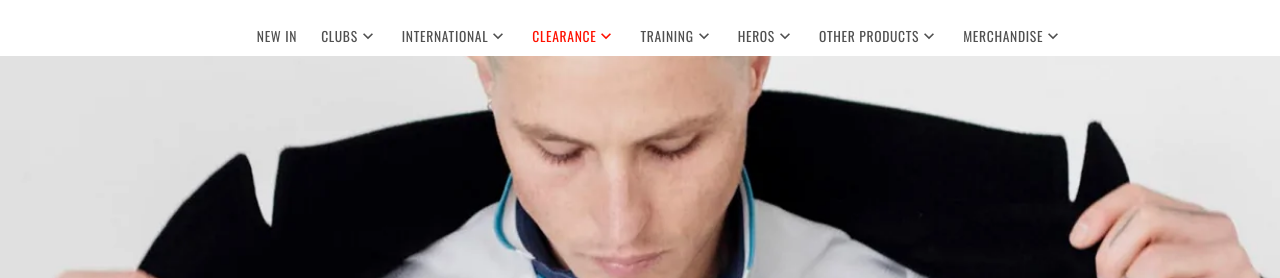
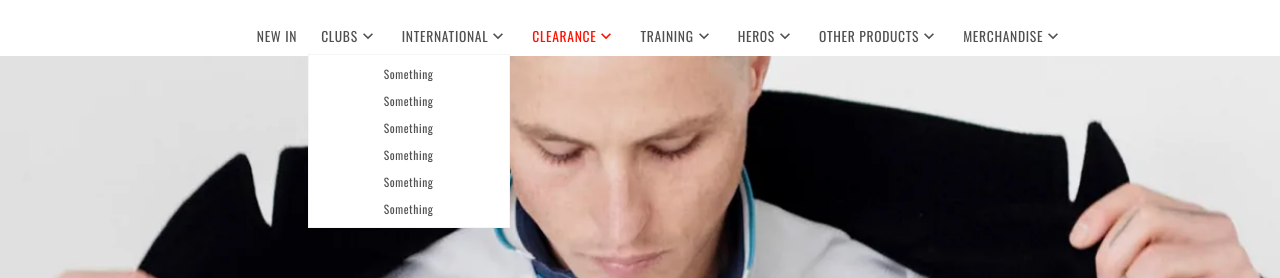
Before and after one commit to rcqx/cultkits, a React (Create React App) app: page / in a window 1280 px wide. Both pictures are taken after a click on the element "CLUBS". Shown: the part 144-422 px from the top of the page. Built offline with nearby package versions, Linux system fonts and the light colour scheme; the HTML template or start-up script is replaced by a standard one.

Commit message:
Added toggle to hidden inner list in nav

```diff
--- a/src/components/NavList.jsx
+++ b/src/components/NavList.jsx
@@ -14,7 +14,7 @@ const List = styled.ul`
 const InnerList = styled.ul`
 border: 1px solid #F5F5F5;
 heigth: 90vh;
-display: none;
+display: ${(props) => props.show === false && 'none'};
 width: 200px;
 padding: 0;
 flex-direction: column;
@@ -105,7 +105,7 @@ const NavList = () => {
           CLUBS
           <KeyboardArrowDown fontSize="small" />
         </div>
-        <InnerList>
+        <InnerList show={showNavlist}>
           <InnerListItem>Something</InnerListItem>
           <InnerListItem>Something</InnerListItem>
           <InnerListItem>Something</InnerListItem>
@@ -138,7 +138,7 @@ const NavList = () => {
         MERCHANDISE
         <KeyboardArrowDown fontSize="small" />
       </ListItem>
-    </List >
+    </List>
   );
 };
 
```
